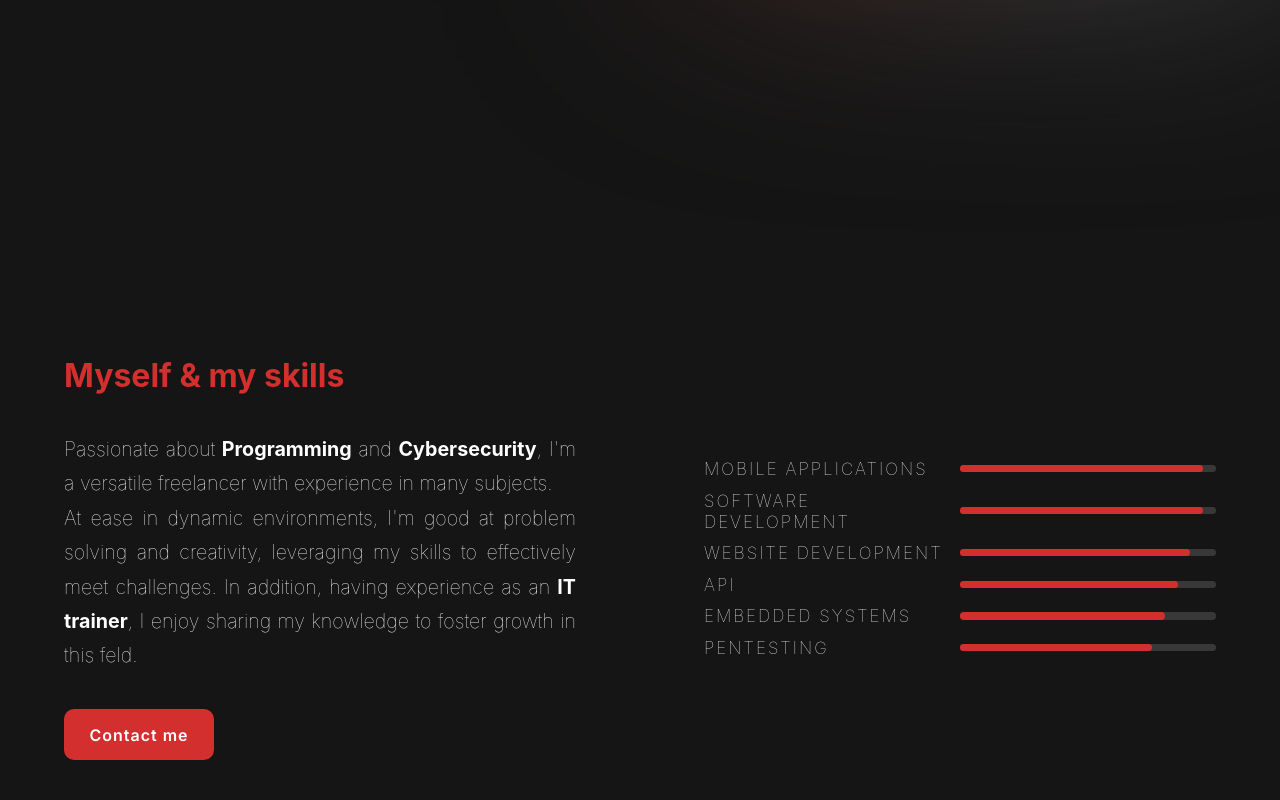
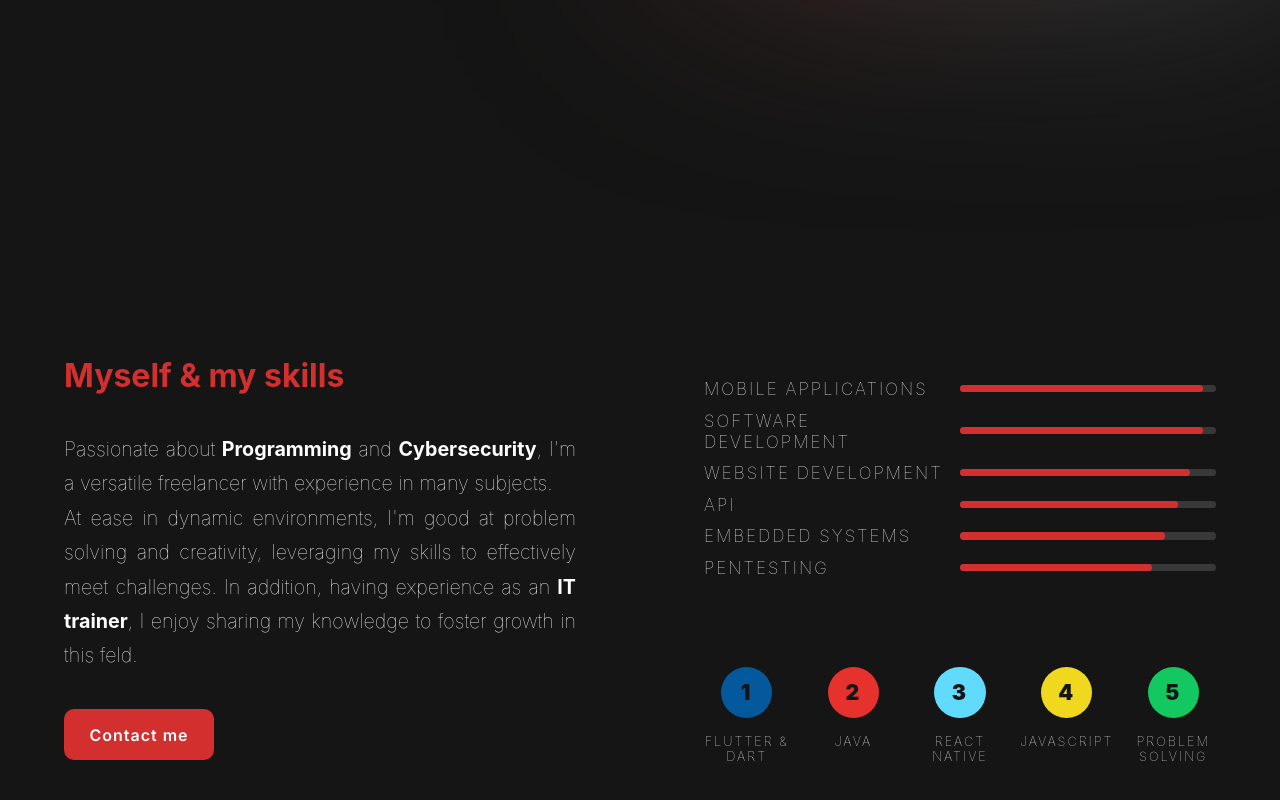
Before and after one commit to avainfo/portfolio, a React (Create React App) app: page / in a window 1280 px wide. Shown: the part 642-1442 px from the top of the page. Built offline with nearby package versions, Linux system fonts and the light colour scheme.

Commit message:
feat(skills): add rounded skills and add gray variable

```diff
--- a/src/App.scss
+++ b/src/App.scss
@@ -6,7 +6,7 @@ html, * {
 
 body {
 	overflow-x: hidden;
-	background-color: #151515;
+	background-color: $gray;
 }
 
 ::-webkit-scrollbar {
--- /dev/null
+++ b/src/components/skills/SkillRound.tsx
@@ -0,0 +1,12 @@
+import "../../style/components/skills/SkillRound.scss"
+
+export function SkillRound({techs, id}: { techs: (string)[], id: number }) {
+    return <div className="skill-round">
+        <div className="round">
+            <div className="id" style={{background: techs[1]}}>
+                {id + 1}
+            </div>
+        </div>
+        <div className="skill-title">{techs[0]}</div>
+    </div>
+}
--- a/src/pages/InfosPage.jsx
+++ b/src/pages/InfosPage.jsx
@@ -2,6 +2,7 @@ import React from "react";
 import "../style/pages/infosPage/InfosPage.scss"
 import {HeaderButton} from "../components/header/HeaderButton";
 import {SkillBar} from "../components/skills/SkillBar";
+import {SkillRound} from "../components/skills/SkillRound";
 
 export function InfosPage() {
 
@@ -14,11 +15,13 @@ export function InfosPage() {
 		["Pentesting", 75],
 	];
 
-	function test() {
-		console.log(techSkills);
-	}
-
-	test();
+	const techs = [
+		["Flutter & Dart", "#04599C"],
+		["Java", "#E5322C"],
+		["React Native", "#61DBFB"],
+		["JavaScript", "#EFD81D"],
+		["Problem solving", "#13C860"],
+	];
 
 	return (
 		<div className="infos">
@@ -41,6 +44,11 @@ export function InfosPage() {
 					}
 				</div>
 				<div className="skill-rounds">
+					{
+						techs.map((techs, i) => {
+							return <SkillRound techs={techs} id={i} key={i}/>
+						})
+					}
 				</div>
 			</div>
 		</div>
--- /dev/null
+++ b/src/style/components/skills/SkillRound.scss
@@ -0,0 +1,44 @@
+@import "../../variables";
+
+.skill-round {
+  font-weight: lighter;
+  font-size: calc(100vw / 100);
+  text-transform: uppercase;
+  color: white;
+  letter-spacing: 2px;
+  display: flex;
+  flex-direction: column;
+  align-items: center;
+  justify-content: end;
+  row-gap: 2vh;
+  width: calc(100% / 6);
+  text-align: center;
+  height: 100%;
+
+  .round {
+	display: flex;
+	flex-direction: column;
+	align-items: center;
+	justify-content: end;
+	.id {
+	  width: 4vw;
+	  height: 4vw;
+	  border-radius: 5vw;
+	  display: flex;
+	  justify-content: center;
+	  align-items: center;
+	  font-size: calc(100vw / 60);
+	  font-weight: 900;
+	  color: $gray;
+	}
+  }
+
+  .skill-title {
+	height: calc(12.5vh - 2vh);
+	display: flex;
+	flex-direction: column;
+	align-items: center;
+
+  }
+
+}
--- a/src/style/pages/infosPage/InfosPage.scss
+++ b/src/style/pages/infosPage/InfosPage.scss
@@ -31,16 +31,30 @@
 
   .skill-part {
 	width: calc(50% - (100vw * 0.05) * 2);
+	height: 75vh;
+	display: flex;
+	flex-direction: column;
+	justify-content: center;
+	row-gap: 5vh;
 	margin: {
 	  left: calc(100vw * 0.05);
 	  right: calc(100vw * 0.05);
 	};
 
 	.skill-bars {
+	  margin-top: 10vh;
 	  height: 25vh;
 	  display: flex;
 	  flex-direction: column;
 	  justify-content: space-between;
 	}
+
+	.skill-rounds {
+	  height: 25vh;
+	  display: flex;
+	  flex-direction: row;
+	  justify-content: space-between;
+	  align-items: center;
+	}
   }
 }
--- a/src/style/variables.scss
+++ b/src/style/variables.scss
@@ -1,3 +1,4 @@
 $w: 99vw;
 $red: #D32F2F;
 $redAccent: #7e1b1b;
+$gray: #151515
```
